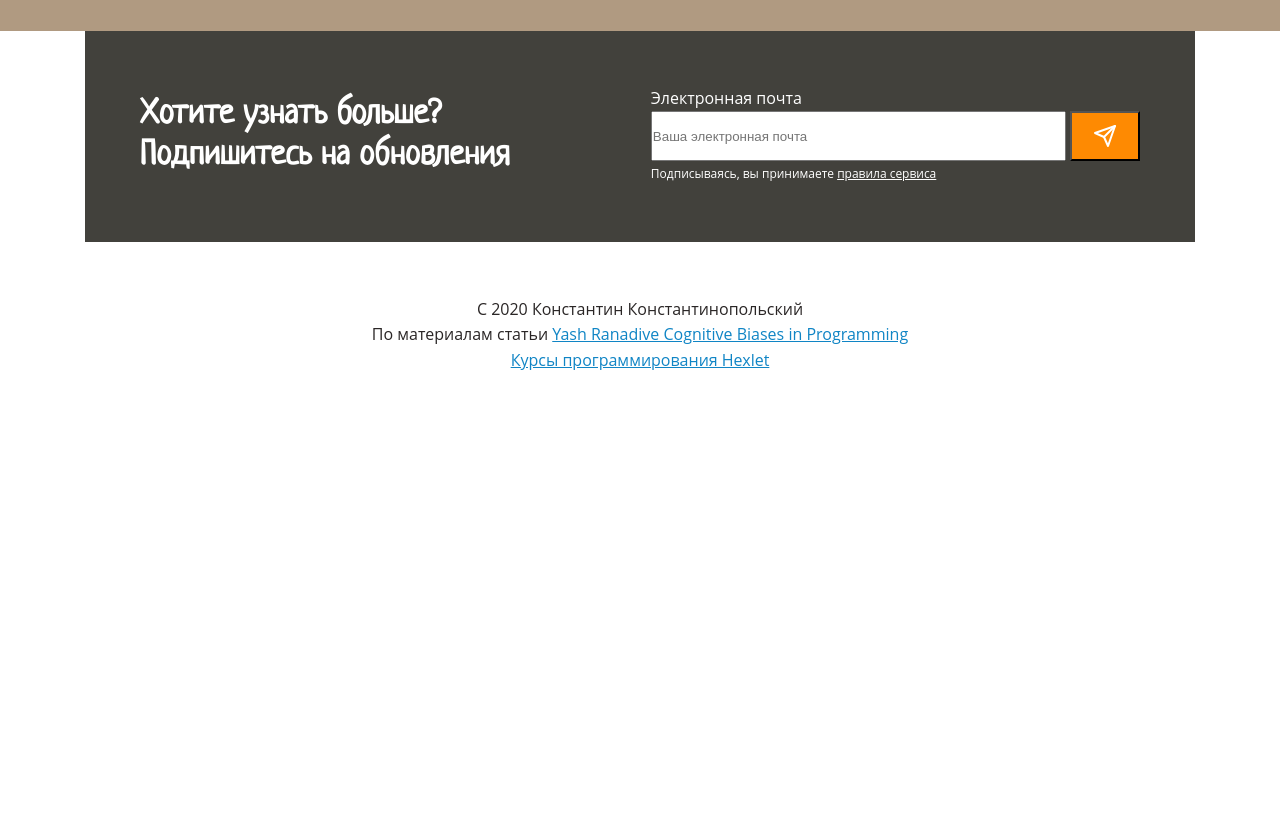
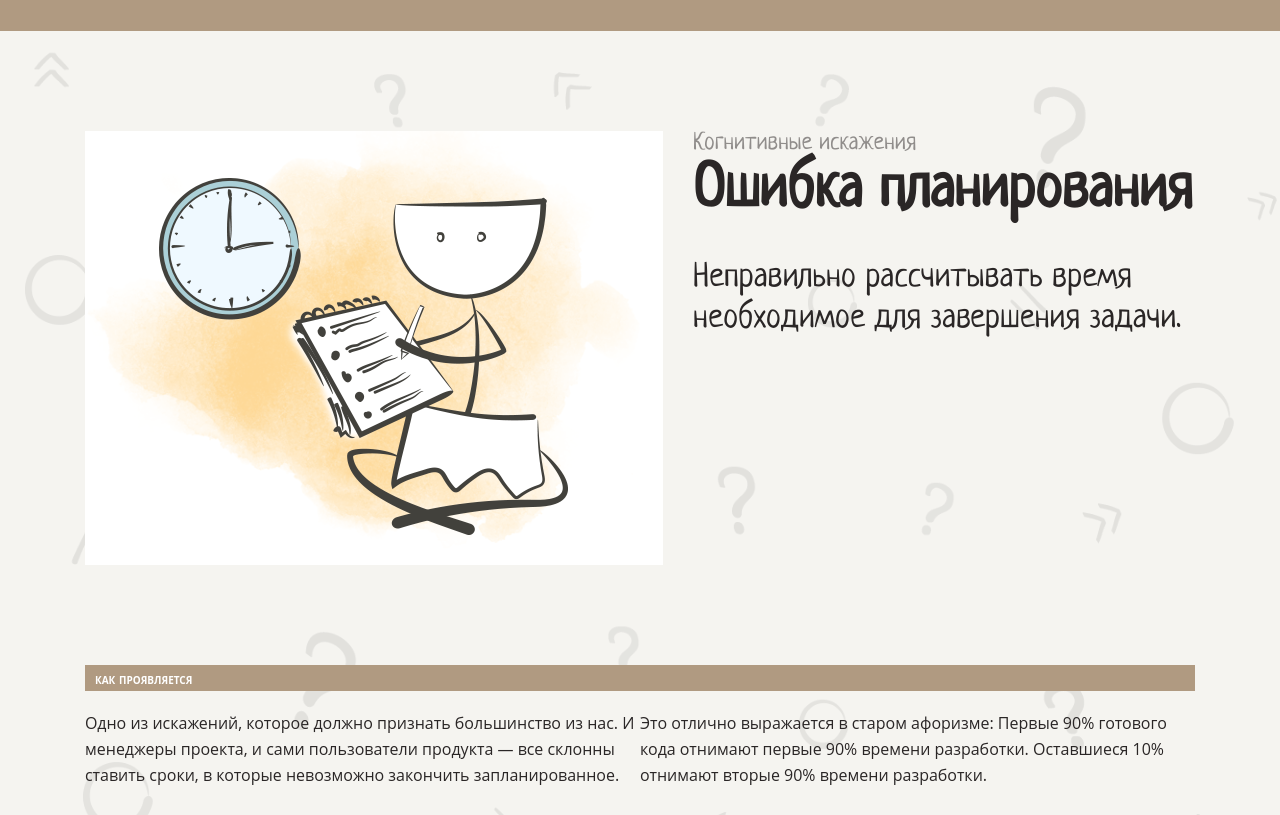
Before and after one commit to Sokolero/layout-designer-project-lvl1, a website: page src/index.html in a window 1280 px wide. Shown: the part 6160-6975 px from the top of the page. Before the commit the page ends 6589 px from the top, so only its background shows below. Drawn offline with Linux system fonts and the light colour scheme.

Commit message:
Add errors-in-planning-section

```diff
--- a/src/index.html
+++ b/src/index.html
@@ -283,6 +283,39 @@
         </div>
       </div>
     </section>
+
+    <!-- errors-in-planning -->
+    <section id="errors-in-planning" class="errors-in-planning-section bg-pattern bg-light">
+      <div class="container">
+        <div class="section-row">
+          <div class="section-image mb-100px mr-15px">
+            <img src="../images/5.png" alt="human is writing a plan">
+          </div>
+          <div class="section-title ml-15px">
+            <p class="over-title txt-dark-50">Когнитивные искажения<p>
+            <h2 class="title">Ошибка планирования</h2>
+            <p class="under-title">
+              Неправильно рассчитывать время необходимое для завершения задачи.
+            </p>
+          </div>
+        </div>
+        <div class="section-row bg-brown mb-20px">
+          <h4 class="example-title txt-white">как проявляется</h4s>
+        </div>
+        <div class="section-row">
+          <p class="main-text">
+            Одно из искажений, которое должно признать большинство из нас.
+             И менеджеры проекта, и сами пользователи продукта — все склонны
+             ставить сроки, в которые невозможно закончить запланированное.
+          </p>
+          <p class="main-text">
+            Это отлично выражается в старом афоризме:
+            Первые 90% готового кода отнимают первые 90% времени разработки.
+            Оставшиеся 10% отнимают вторые 90% времени разработки.
+          </p>
+        </div>
+      </div>
+    </section>
   </main>
 
   <footer class="footer">
--- a/src/styles/main.css
+++ b/src/styles/main.css
@@ -11,6 +11,10 @@
 }
 
 .hyperbolic-depreciation-section {
+  position: relative;
+}
+
+.errors-in-planning-section {
   position: relative;
 }
 
```
